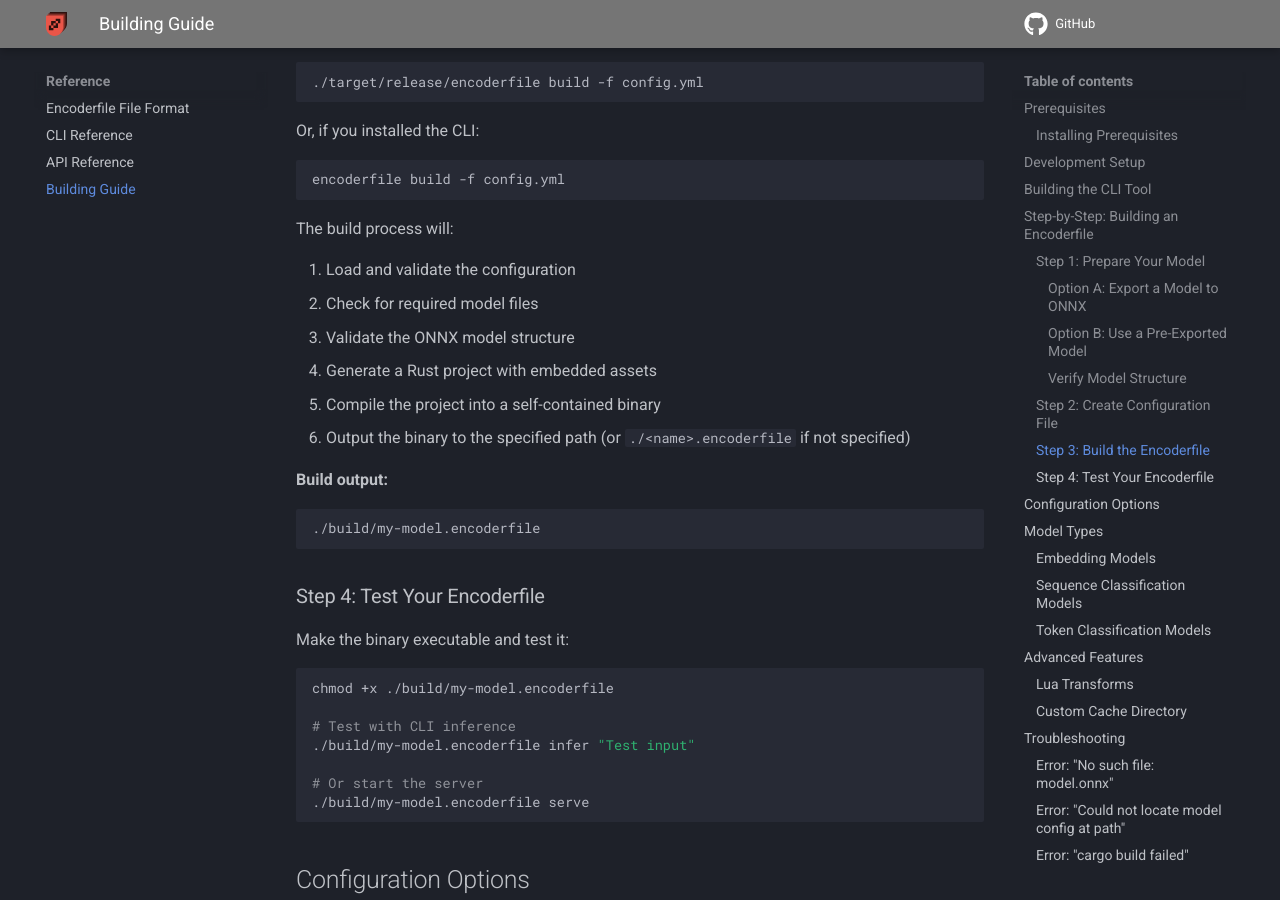
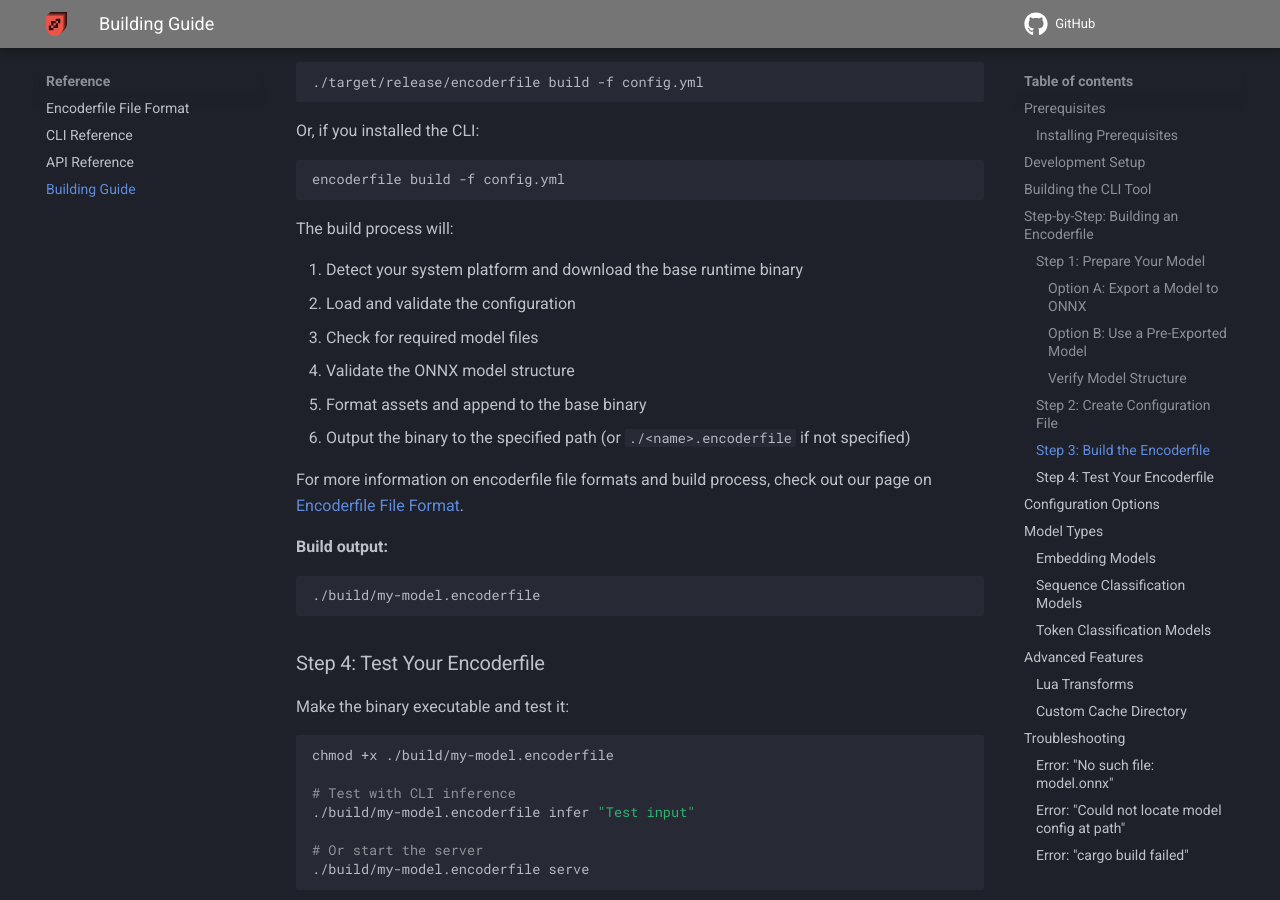
Before and after one commit to mozilla-ai/encoderfile, an MkDocs documentation site: the page built from docs/reference/building.md, in a window 1280 px wide and 900 px high, scrolled down 4223 px. Built offline with MkDocs 1.6.1 and Material for MkDocs 9.7.7, drawn with Linux system fonts in a browser that asks for light colours; comment, search, counter and statistics services are not loaded.

````diff
--- a/docs/reference/building.md
+++ b/docs/reference/building.md
@@ -214,12 +214,14 @@
 
 The build process will:
 
-1. Load and validate the configuration
-2. Check for required model files
-3. Validate the ONNX model structure
-4. Generate a Rust project with embedded assets
-5. Compile the project into a self-contained binary
+1. Detect your system platform and download the base runtime binary
+2. Load and validate the configuration
+3. Check for required model files
+4. Validate the ONNX model structure
+5. Format assets and append to the base binary
 6. Output the binary to the specified path (or `./<name>.encoderfile` if not specified)
+
+For more information on encoderfile file formats and build process, check out our page on [Encoderfile File Format](./file_format.md).
 
 **Build output:**
 ```
````
Also changed, not shown: docs/reference/file_format.md (+8 -0 lines).
